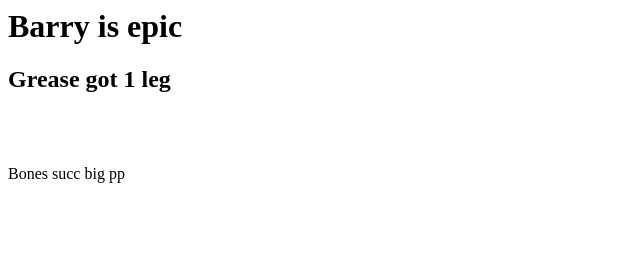
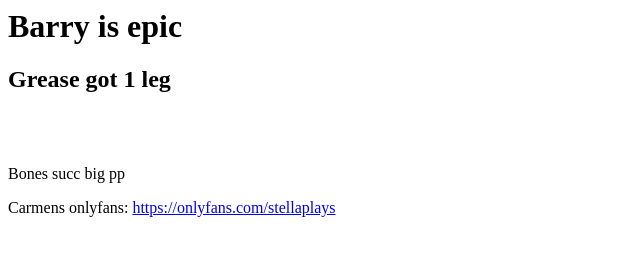
Before and after one commit to JayPTucker/the-vipers, a plain HTML site: page index.html in a window 1280 px wide. Shown: the whole page, without its empty margins (0-640 px from the left). Drawn offline with Linux system fonts and the light colour scheme.

Commit message:
Added thing

```diff
--- a/index.html
+++ b/index.html
@@ -10,5 +10,6 @@
     <h2>Grease got 1 leg</h2>
     <br><br>
     <p>Bones succ big pp</p>
+    <p>Carmens onlyfans:  <a href="https://onlyfans.com/stellaplays">https://onlyfans.com/stellaplays</a></p>
 </body>
 </html>
```
